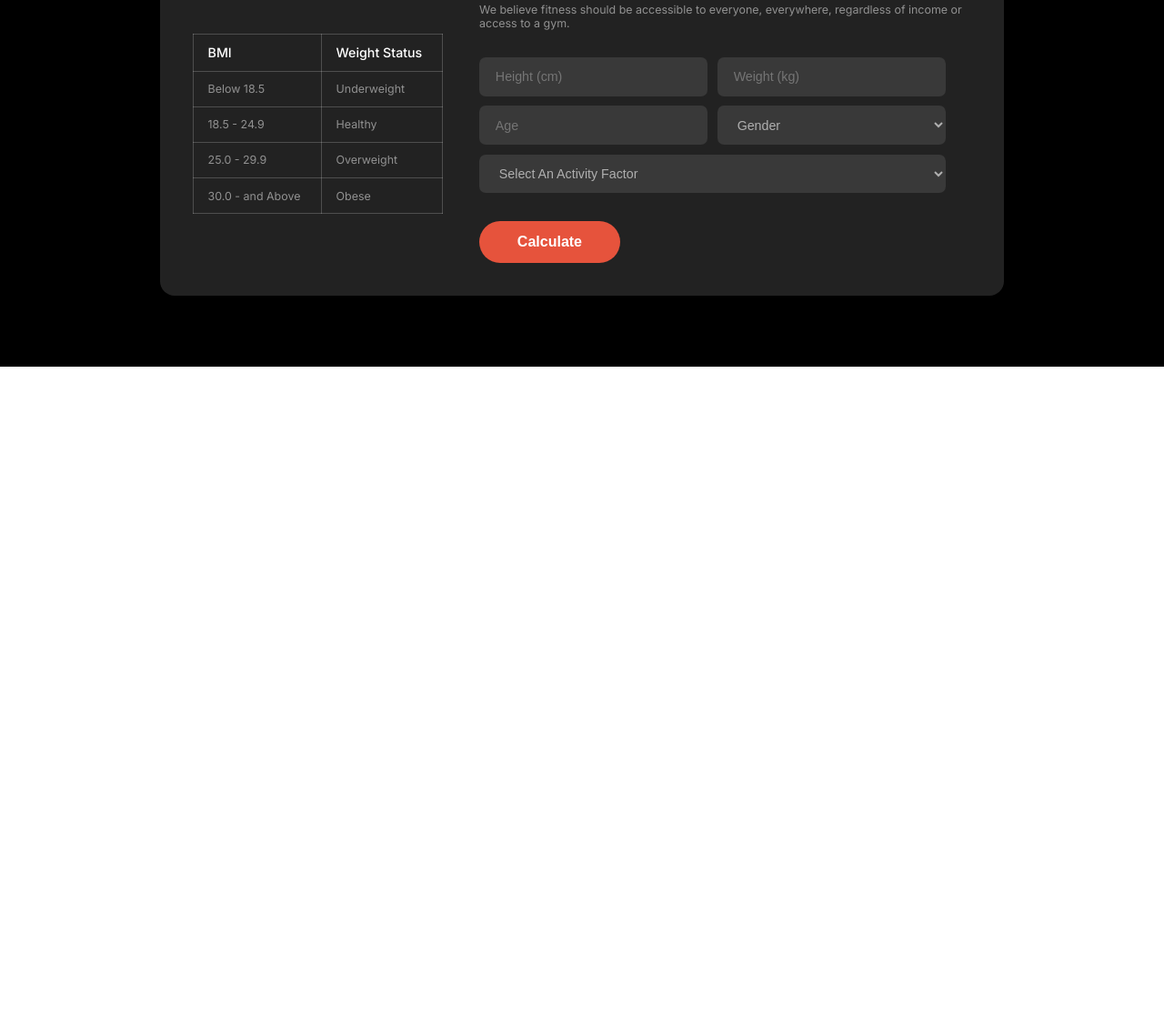
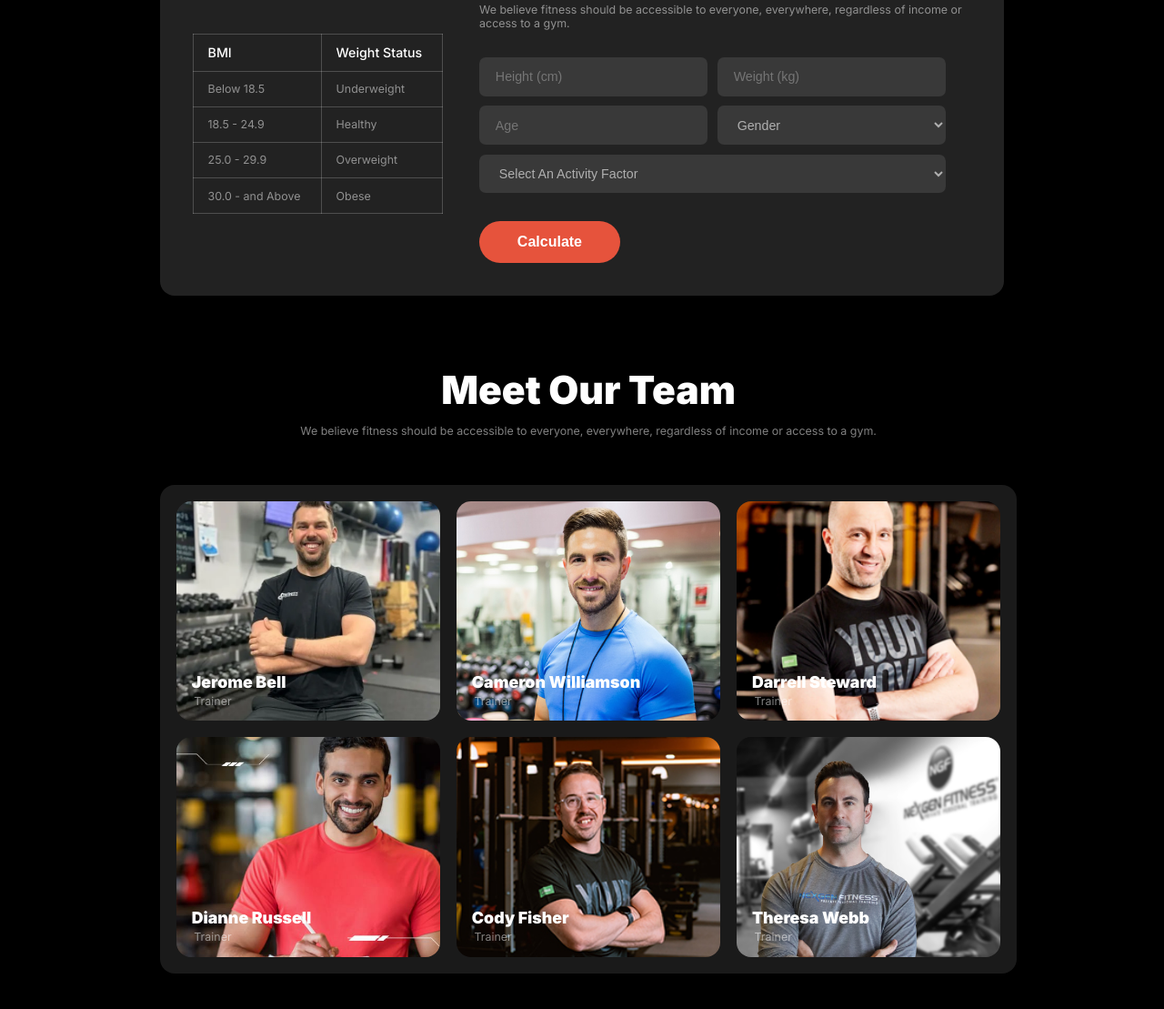
Before and after one commit to MHossain987/MH-Assignment-2, a plain HTML site: page index.html in a window 1280 px wide. Shown: the part 1852-2961 px from the top of the page at 91% size. Before the commit the page ends 2255 px from the top, so only its background shows below. Drawn offline with Linux system fonts and the light colour scheme; a web font is replaced by a local one.

Commit message:
team part added

```diff
--- a/index.html
+++ b/index.html
@@ -145,6 +145,51 @@
                 </div>
             </div>
          </div>
+        <!-- team part -->
+        <div class="team">
+            <div class="team-heading">
+                <h5 class="font-size-03 font-color-02">Meet Our Team</h5>
+                <p class="font-size-01 font-color-01">We believe fitness should be accessible to everyone, everywhere, regardless of income or access to a gym.</p>
+            </div>
+            <div class="team-members grid-display">
+                <div class="member-bg-img-01 t-bg-features">
+                    <div class="t-member">
+                        <h6 class="font-size-05 font-color-02">Jerome Bell</h6>
+                        <p class="font-size-01 font-color-01">Trainer</p>
+                    </div>
+                </div>
+                <div class="member-bg-img-02 t-bg-features">
+                    <div class="t-member">
+                        <h6 class="font-size-05 font-color-02">Cameron Williamson</h6>
+                        <p class="font-size-01 font-color-01">Trainer</p>
+                    </div>
+                </div>
+                <div class="member-bg-img-03 t-bg-features">
+                    <div class="t-member">
+                        <h6 class="font-size-05 font-color-02">Darrell Steward</h6>
+                        <p class="font-size-01 font-color-01">Trainer</p>
+                    </div>
+                </div>
+                <div class="member-bg-img-04 t-bg-features">
+                    <div class="t-member">
+                        <h6 class="font-size-05 font-color-02">Dianne Russell</h6>
+                        <p class="font-size-01 font-color-01">Trainer</p>
+                    </div>
+                </div>
+                <div class="member-bg-img-05 t-bg-features">
+                    <div class="t-member">
+                        <h6 class="font-size-05 font-color-02">Cody Fisher</h6>
+                        <p class="font-size-01 font-color-01">Trainer</p>
+                    </div>
+                </div>
+                <div class="member-bg-img-06 t-bg-features">
+                    <div class="t-member">
+                        <h6 class="font-size-05 font-color-02">Theresa Webb</h6>
+                        <p class="font-size-01 font-color-01">Trainer</p>
+                    </div>
+                </div>
+            </div>
+         </div>
      </main>
     <!-- main part formatting ends -->
 </body>
--- a/styles/styles.css
+++ b/styles/styles.css
@@ -638,3 +638,118 @@ th{
     }
 }
 /* bmi calculator part styling ends */
+/* team part styling starts */
+.team{
+    margin: 6.111111111vw auto 0;
+    padding: 0;
+    width: 73.611111111vw;
+}
+.team-heading{
+    margin: 0 auto 4.027777777vw;
+    padding: 0;
+    text-align: center;
+}
+.team-heading>h5{
+    margin: 0;
+    padding: 0;
+    font-weight: 900;
+}
+.team-heading>p{
+    margin: 0.972222222vw 0 0;
+    padding: 0;
+}
+.team-members{
+    padding: 1.388888888vw;
+    grid-template-columns: repeat(3, calc((73.611111111vw - 5.555555555vw) / 3));
+    grid-template-rows: repeat(2, calc((41.944444444vw - 4.166666666vw) / 2));
+    column-gap: 1.388888888vw;
+    row-gap: 1.388888888vw;
+    justify-items: center;
+    align-items: center;
+    background-color: rgba(255, 255, 255, 0.1);
+    border: none;
+    border-radius: 1.25vw;
+}
+.member-bg-img-01{
+    background-image: url(../images/trainer1.png);
+}
+.member-bg-img-02{
+    background-image: url(../images/trainer2.png);
+}
+.member-bg-img-03{
+    background-image: url(../images/trainer3.png);
+}
+.member-bg-img-04{
+    background-image: url(../images/trainer4.png);
+}
+.member-bg-img-05{
+    background-image: url(../images/trainer5.png);
+}
+.member-bg-img-06{
+    background-image: url(../images/trainer6.png);
+}
+.t-bg-features{
+    width: 22.685416666vw;
+    height: 18.888888888vw;
+    border: none;
+    border-radius: 1.25vw;
+    background-repeat: no-repeat;
+    background-size: cover;
+    background-position: center;
+}
+.t-member{
+    margin: 14.722222222vw auto 1.111111111vw 1.319444444vw;
+    padding: 0;
+    text-align: left;
+}
+.t-member>h6{
+    margin: 0;
+    padding: 0;
+    font-weight: 900;
+}
+.t-member>p{
+    margin: 0.208333333vw;
+    padding: 0;
+}
+/* for extra small devices */
+@media screen and (max-width: 576px) {
+    .team{
+        margin: 16.79389313vw auto 0;
+        width: 89.82188295vw;
+    }
+    .team-heading{
+        margin: 0 auto 9.41475827vw;
+    }
+    .team-heading>h5{
+        font-size: 8.142493639vw;
+    }
+    .team-heading>p{
+        margin: 3.562340967vw 0 0;
+        font-size: 3.562340967vw;
+    }
+    .team-members{
+        padding: 5.089058524vw;
+        grid-template-columns: repeat(1, calc(89.82188295vw - 20.3562341vw));
+        grid-template-rows: repeat(6, 69.21119593vw);
+        justify-items: normal;
+        column-gap: 0;
+        row-gap: 5.089058524vw;
+        border-radius: 4.580152672vw;
+    }
+    .t-bg-features{
+        width: 79.6437659vw;
+        height: 69.21119593vw;
+        border-radius: 4.580152672vw;
+    }
+    .t-member{
+        margin: 53.94402036vw auto 4.071246819vw 4.834605598vw;
+    }
+    .t-member>h6{
+        font-size: 5.089058524vw;
+    }
+    .t-member>p{
+        margin: 0.7633587786vw;
+        font-size: 3.562340967vw;
+    }
+}
+/* team part styling ends */
```
